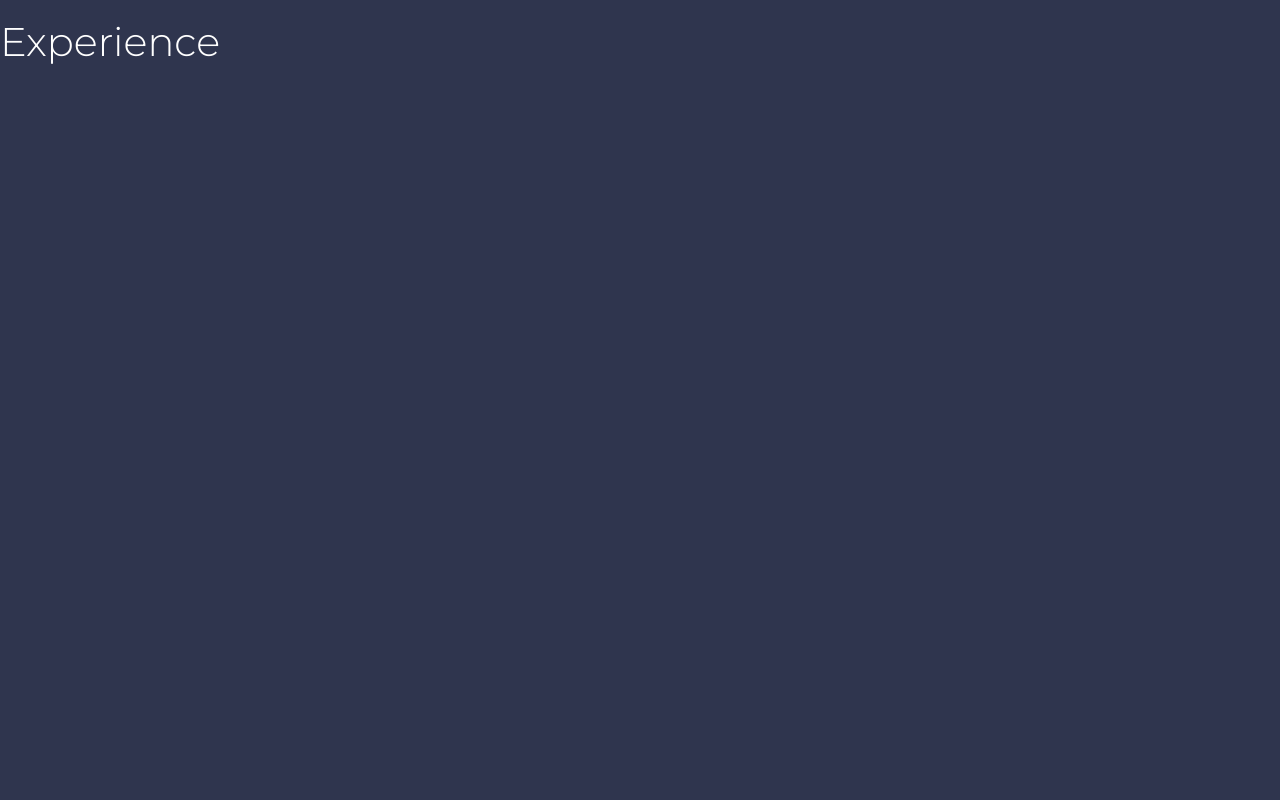
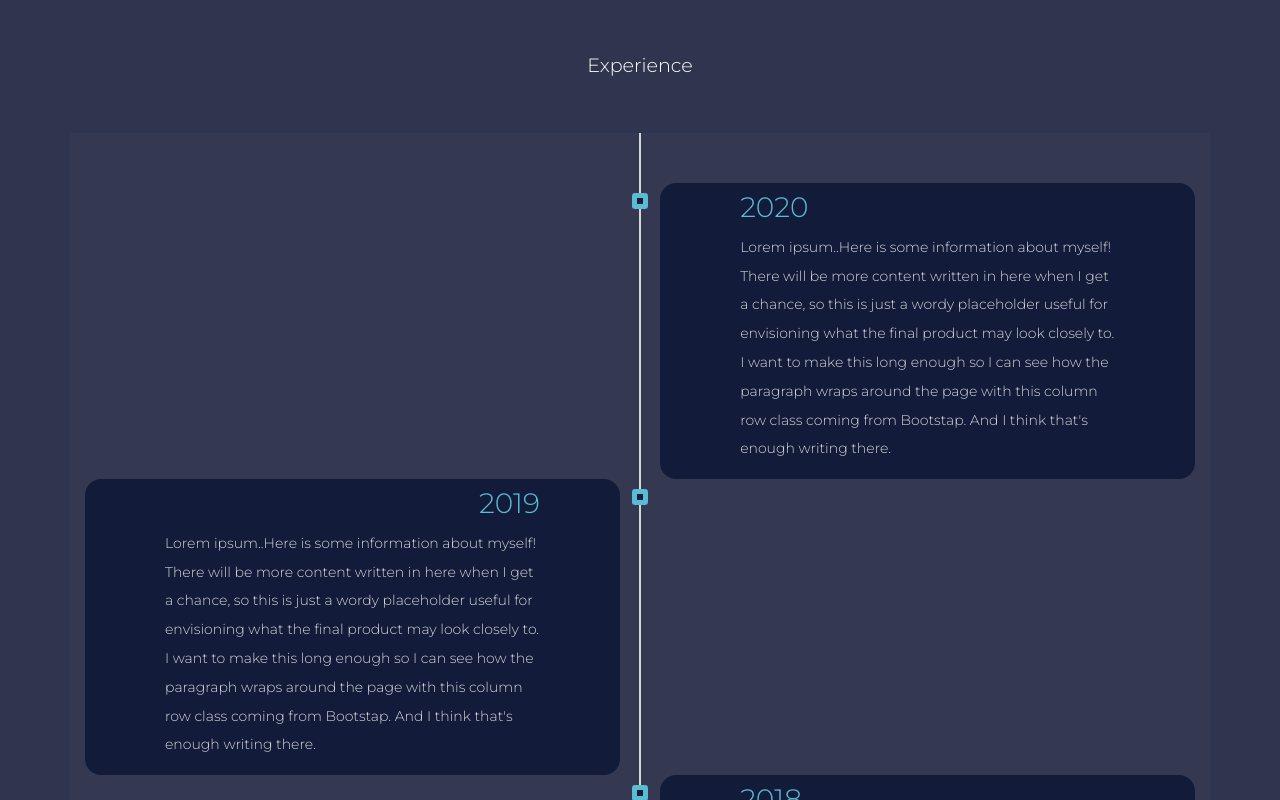
Before and after one commit to stephbegle/portfolio, a React (Create React App) app: page / in a window 1280 px wide. Shown: the part 1360-2160 px from the top of the page. Before the commit the page ends 1434 px from the top, so only its background shows below. Built offline with nearby package versions, Linux system fonts and the light colour scheme.

Commit message:
saving timeline progress

```diff
--- a/package.json
+++ b/package.json
@@ -9,6 +9,7 @@
     "@testing-library/jest-dom": "^5.11.4",
     "@testing-library/react": "^11.1.0",
     "@testing-library/user-event": "^12.1.10",
+    "bootstrap": "^4.6.0",
     "react": "^17.0.1",
     "react-dom": "^17.0.1",
     "react-scripts": "4.0.3",
--- a/src/App.css
+++ b/src/App.css
@@ -89,7 +89,7 @@ nav ul li { /* this is referencing the navbar text */
 
 .header-wraper { /* background image of the header ( image of my one ) */
   position: relative;
-  background: url("DSC_0406.jpg");
+  /*background: url("DSC_0406.jpg");*/
   background-size: cover;
   background-position: center;
   height: 90vh;
@@ -147,7 +147,7 @@ nav ul li { /* this is referencing the navbar text */
   /* text-transform:; */
   padding: 1rem 1rem 1rem 1rem;
   margin: 1rem 1rem 1rem 1rem;
-  font-size: 2rem;
+  font-size: 1.2rem;
 }
 
 p {
@@ -180,3 +180,112 @@ p {
 }
 
 /**************************************** EXPERIENCE ****************************************/
+/* this is the padding to the left of the marker line when in mobile view */
+.experience {
+  padding: 0.2rem;
+}
+
+.experience-wrapper {
+  position: relative;
+  padding: 3.1255rem 0;
+  overflow: hidden;
+  background-color: var(--primary-grey);
+  opacity: .8;
+  /* background-repeat: repeat; this aint repeating btw*/
+}
+
+/* the header of experience*/
+.experience h1 {
+  color: var(--primary-white);
+  font-size: 1.2rem;
+}
+
+/* the circles on the timeline*/
+.experience-wrapper::before {
+  position: absolute;
+  content: "";
+  top: 0;
+  left: 50%;
+  margin-left: -0.0625rem;
+  width: 0.125rem;
+  height: 100%;
+  background: var(--primary-white);
+  z-index: 1;
+}
+
+.timeline-block {
+  width: calc(50% + 0.5rem);
+  display: flex;
+  justify-content: space-between;
+  clear: both;
+}
+
+/* placement of the container on the right */
+.timeline-block-right {
+  float: right;
+}
+
+/* placement of the container on the left */
+.timeline-block-left {
+  float: left;
+  direction: rtl;
+}
+
+/* the timeline line */
+.marker {
+  width: 1rem;
+  height: 1rem;
+  border-radius: 20%;
+  border: 0.3125rem solid var(--primary-aqua);
+  background: var(--primary-blue);
+  margin-top: 0.625rem;
+  z-index: 3;
+}
+
+/* this is the actual text context of timeline */
+.timeline-content {
+  width: 95%;
+  padding: 0 0.9375rem;
+  color: var(--primary-white);
+  direction: ltr;
+  background-color: var(--primary-blue);
+  border-radius: 1rem;
+  font-size: 0.875rem;
+  padding: 0 5rem 0 5rem;
+}
+
+/* color of the years of timeline */
+.timeline-content h3 {
+  margin-top: 0.3125;
+  color: var(--primary-aqua);
+  font-weight: 500;
+  padding: 0.5rem 0 0 0;
+}
+
+/* this positions the year on the timeline next to the marker line */
+.year-pos-right {
+  text-align: right;
+}
+
+/* ----------- MEDIA --------------*/
+
+@media(max-width: 768px) {
+  .experience .container {
+    padding-left: 0;
+  }
+  .experience-wrapper::before {
+    left: 0.5rem;
+    margin-bottom: 1.875rem;
+  }
+  /* the width lets the mobile view cover the 100% of the page*/
+  .timeline-block-right {
+    float: none;
+    width: 100%;
+  }
+  /* the width lets the mobile view cover the 100% of the page*/
+  .timeline-block-left {
+    float: none;
+    direction: ltr;
+    width: 100%;
+  }
+}
--- a/src/components/Experience.js
+++ b/src/components/Experience.js
@@ -2,10 +2,46 @@ import React from "react"
 
 const Experience = () => {
     return (
-        <div>
-            <h1>Experience</h1>
+        <div className="experience">
+            <div className="d-flex justify-content-center my-5">
+                <h1>Experience</h1>
+            </div>
+            <div className="container experience-wrapper">
+                <div className="timeline-block timeline-block-right">
+                    <div className="marker"></div>
+                    <div className="timeline-content">
+                        <h3>2020</h3>
+                        <p>Lorem ipsum..Here is some information about myself! There will be more content written in here when I get a chance, so this is just a wordy placeholder useful for envisioning what the final product may look closely to. I want to make this long enough so I can see how the paragraph wraps around the page with this column row class coming from Bootstap. And I think that's enough writing there.</p>
+                    </div>
+                </div>
+                {/* separating the blocks */}
+                <div className="timeline-block timeline-block-left">
+                    <div className="marker"></div>
+                    <div className="timeline-content">
+                        <h3 className="year-pos-right">2019</h3>
+                        <p>Lorem ipsum..Here is some information about myself! There will be more content written in here when I get a chance, so this is just a wordy placeholder useful for envisioning what the final product may look closely to. I want to make this long enough so I can see how the paragraph wraps around the page with this column row class coming from Bootstap. And I think that's enough writing there.</p>
+                    </div>
+                </div>
+                {/* separating the blocks */}
+                <div className="timeline-block timeline-block-right">
+                    <div className="marker"></div>
+                    <div className="timeline-content">
+                        <h3>2018</h3>
+                        <p>Lorem ipsum..Here is some information about myself! There will be more content written in here when I get a chance, so this is just a wordy placeholder useful for envisioning what the final product may look closely to. I want to make this long enough so I can see how the paragraph wraps around the page with this column row class coming from Bootstap. And I think that's enough writing there.</p>
+                    </div>
+                </div>
+                {/* separating the blocks */}
+                <div className="timeline-block timeline-block-left">
+                    <div className="marker"></div>
+                    <div className="timeline-content">
+                        <h3 className="year-pos-right">2017</h3>
+                        <p>Lorem ipsum..Here is some information about myself! There will be more content written in here when I get a chance, so this is just a wordy placeholder useful for envisioning what the final product may look closely to. I want to make this long enough so I can see how the paragraph wraps around the page with this column row class coming from Bootstap. And I think that's enough writing there.</p>
+                    </div>
+                </div>
+            </div>
 
-        </div>
+
+      </div>
     )
 }
 
```
Also changed, not shown: 1 other file (tests, documents, lock files or other folders).
